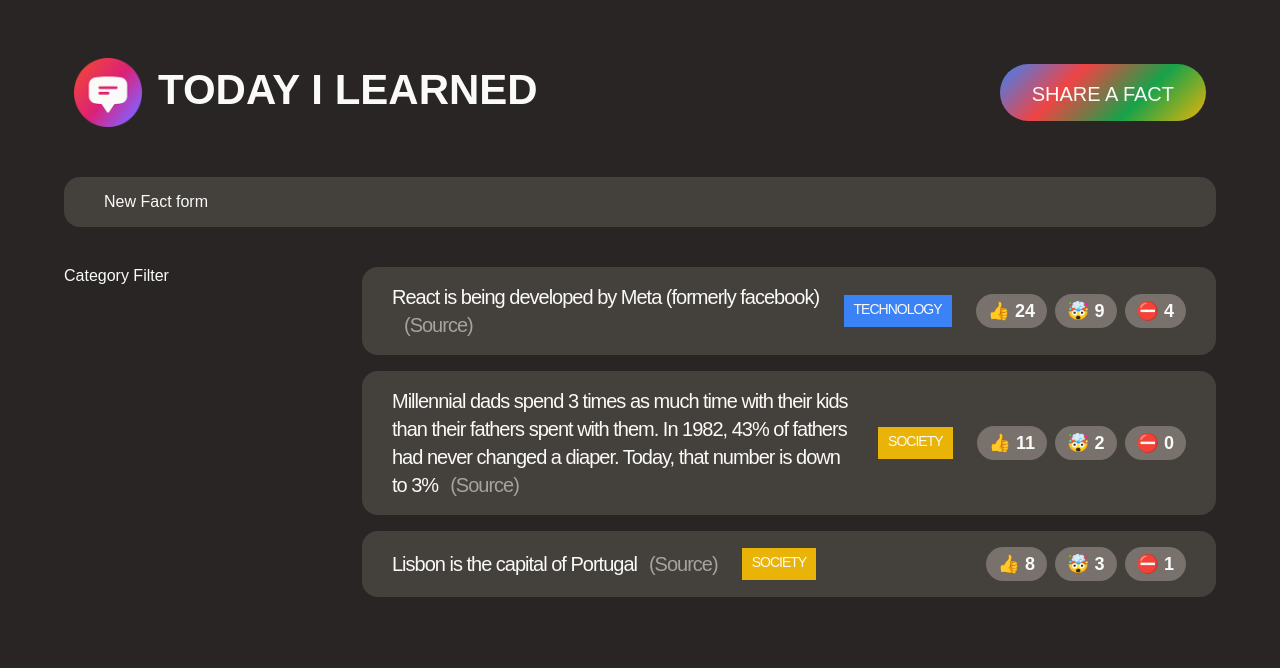
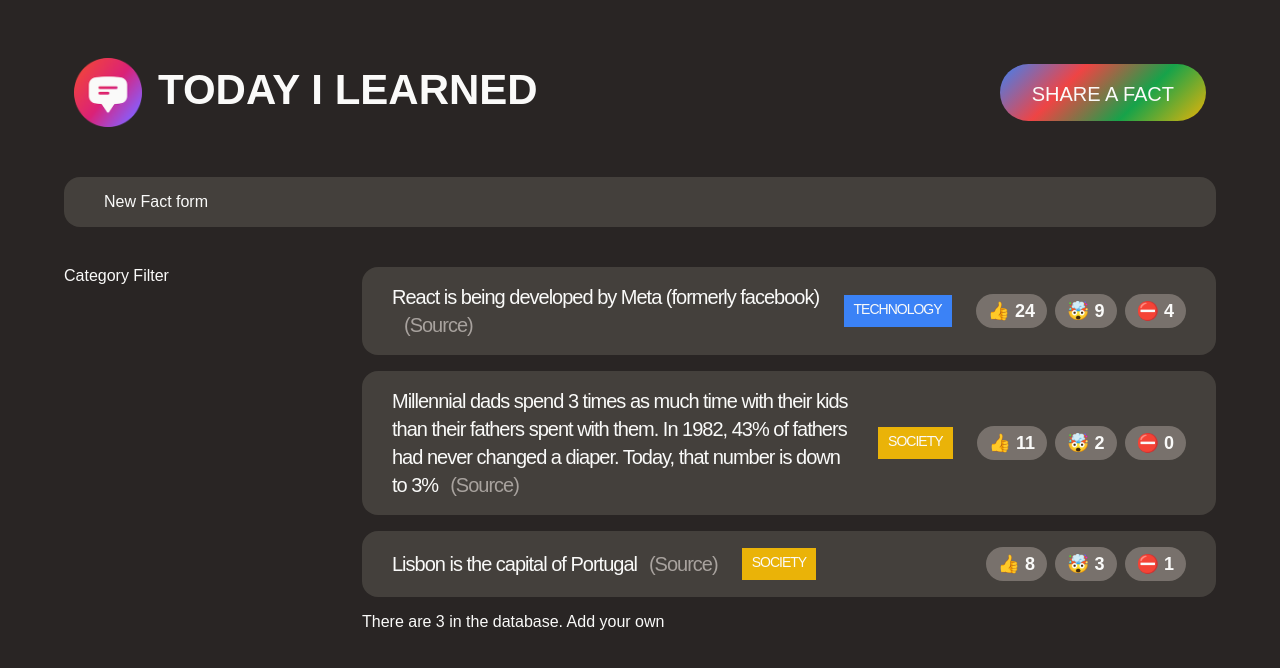
Before and after one commit to Josh-Alhassan/today-i-learned-v2, a React (Create React App) app: page / in a window 1280 px wide. Shown: the top 668 px of the page. Built offline with nearby package versions, Linux system fonts and the light colour scheme; a web font is replaced by a local one.

Commit message:
passing and receiving props

```diff
--- a/src/App.js
+++ b/src/App.js
@@ -88,18 +88,31 @@ function FactList() {
     <section>
       <ul className="facts-list">
         {facts.map((fact) => (
-          <li key={fact.id} className="fact">
+          <Facts key={fact.id} fact={fact} />
+        ))}
+      </ul>
+
+      <p>There are {facts.length} in the database. Add your own</p>
+    </section>
+  );
+}
+
+function Facts({ fact }) {
+  return (
+    <li className="fact">
       <p>
         {fact.text}
-              <a
-                className="source"
-                href={fact.source}
-                target="_blank"
-              >
+        <a className="source" href={fact.source} target="_blank">
           (Source)
         </a>
       </p>
-            <span className="tag" style={{ backgroundColor: CATEGORIES.find((cat) => cat.name === fact.category).color }}>
+      <span
+        className="tag"
+        style={{
+          backgroundColor: CATEGORIES.find((cat) => cat.name === fact.category)
+            .color,
+        }}
+      >
         {fact.category}
       </span>
       <div className="vote-buttons">
@@ -114,9 +127,6 @@ function FactList() {
         </button>
       </div>
     </li>
-        ))}
-      </ul>
-    </section>
   );
 }
 
--- a/src/style.css
+++ b/src/style.css
@@ -16,7 +16,7 @@
   }
 
   /* MAIN LAYOUT */
-  .container {
+  #root {
     max-width: 1500px;
     margin: 0 auto;
   }
```
Lines whose indentation alone changed are shown as unchanged.
